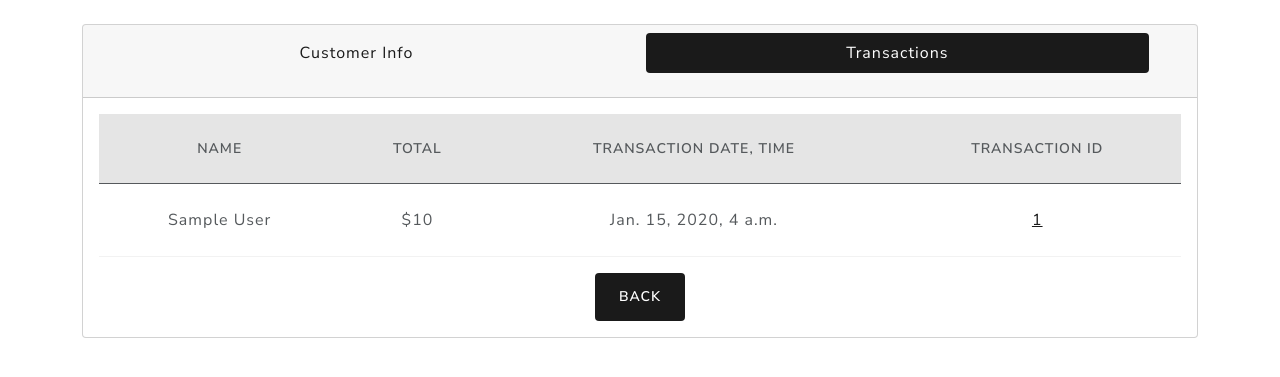
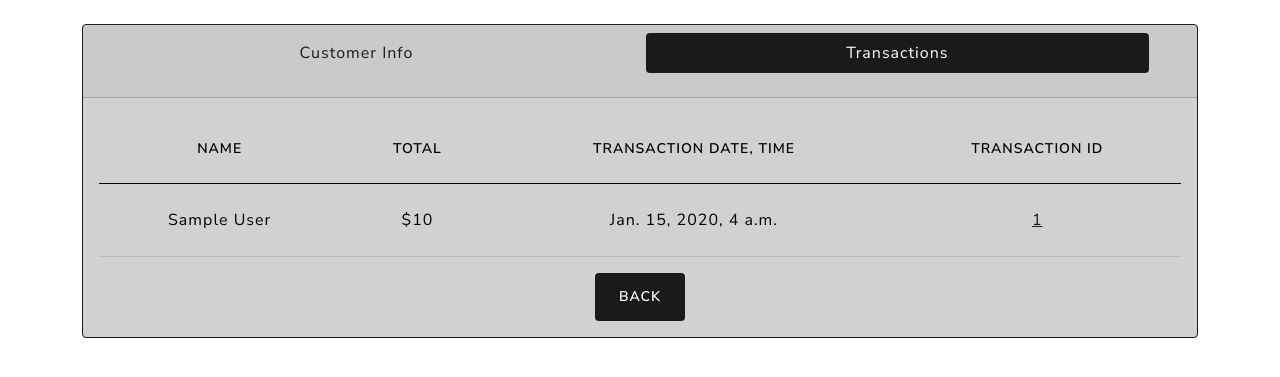
Before and after one commit to tylerboutwell/MotivateCRM, a Django app: page /crm/customer/1/transactions in a window 1280 px wide. Shown: the part 92-469 px from the top of the page. Run offline with Django 5.2, Linux system fonts and the light colour scheme; a user stored in the database is signed in; tables that the repository leaves empty hold one stand-in row (values such as "Sample post").

Commit message:
change card bg colors to match tables

```diff
--- a/crm_app/templates/crm/customer_detail.html
+++ b/crm_app/templates/crm/customer_detail.html
@@ -3,7 +3,7 @@
 {% block content %}
 
     {%if customer%}
-        <div class="card border-primary text-center text-primary">
+        <div class="card border-primary text-center text-primary" style="background-color: #d1d1d1;">
             <div class="card-header">
             <ul class="nav nav-pills nav-fill mb-3 pills-tab">
                 <li class="nav-item">
--- a/crm_app/templates/crm/customer_transactions.html
+++ b/crm_app/templates/crm/customer_transactions.html
@@ -3,7 +3,7 @@
 {% block content %}
 
     {%if customer%}
-        <div class="card text-center">
+        <div class="card text-center text-primary border-primary" style="background-color: #d1d1d1;">
             <div class="card-header">
             <ul class="nav nav-pills nav-fill mb-3 pills-tab">
                 <li class="nav-item">
@@ -16,8 +16,8 @@
             </div>
             <div class="card-body">
             {%if transactions%}
-            <table class="table table-hover">
-                <thead class="table-active">
+            <table class="table table-hover table-primary">
+                <thead>
                 <tr>
                     <th scope="col">Name</th>
                     <th scope="col">Total</th>
```
